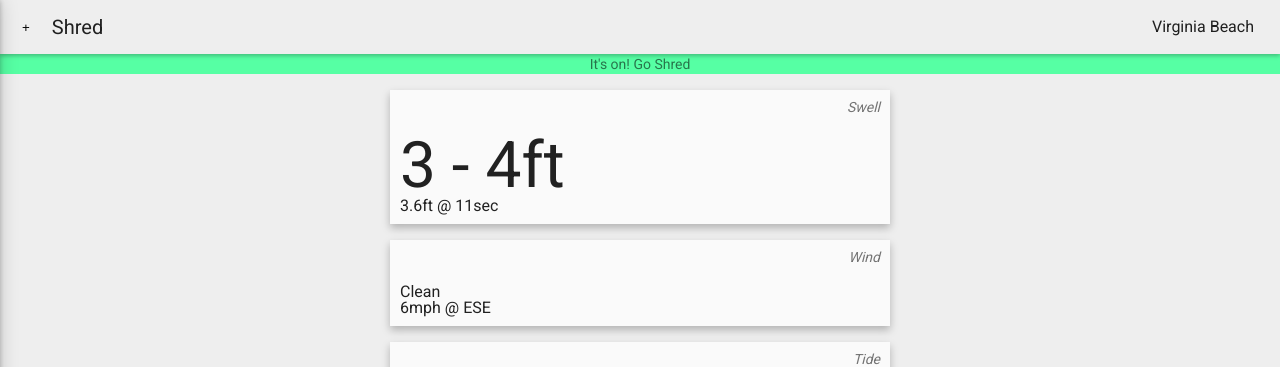
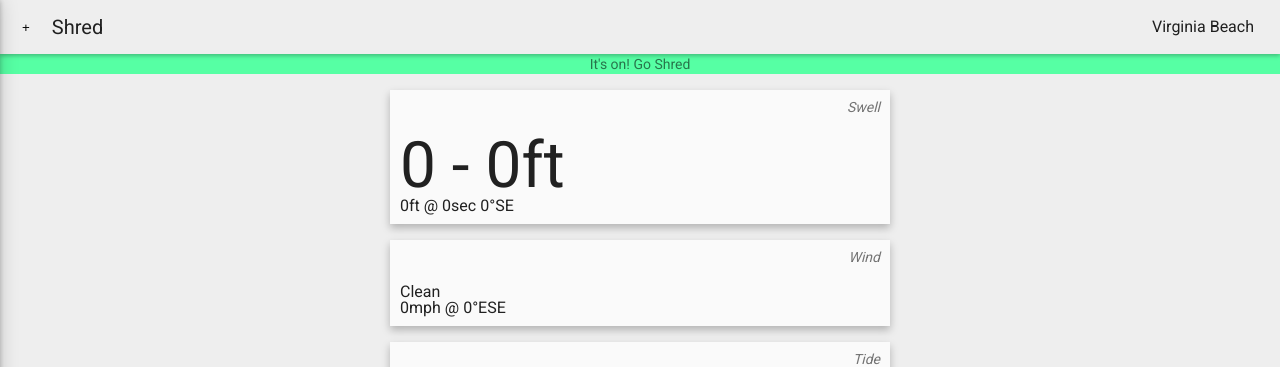
Before and after one commit to TunaSurf/ShouldIShred, a React (Create React App) app: page / in a window 1280 px wide. Shown: the top 367 px of the page. Built offline with nearby package versions, Linux system fonts and the light colour scheme; no server answers.

Commit message:
set placeholder props in cards

```diff
--- a/src/App.js
+++ b/src/App.js
@@ -71,7 +71,15 @@ class App extends Component {
           showSidebar={this.state.showSidebar}
           closeSidebar={this.handleCloseSidebar}
         />
-        <CardList />
+        <CardList
+          swellHeight={this.state.swellHeight}
+          swellDirection={this.state.swellDirection}
+          swellPeriod={this.state.swellPeriod}
+          windSpeed={this.state.windSpeed}
+          windDirection={this.state.windDirection}
+          previousTide={this.state.prevTide}
+          nextTide={this.state.nextTide}
+      />
         <p>{this.state.locationName}</p>
       </div>
     );
--- a/src/CardList.js
+++ b/src/CardList.js
@@ -10,13 +10,23 @@ class CardList extends Component {
     return (
       <div className="card-container">
         <Card cardName="Swell">
-          <Swell />
+          <Swell
+            swellHeight={this.props.swellHeight}
+            swellDirection={this.props.swellDirection}
+            swellPeriod={this.props.swellPeriod}
+          />
         </Card>
         <Card cardName="Wind">
-          <Wind />
+          <Wind
+            windSpeed={this.props.windSpeed}
+            windDirection={this.props.windDirection}
+          />
         </Card>
         <Card cardName="Tide">
-          <Tide />
+          <Tide
+            previousTide={this.props.prevTide}
+            nextTide={this.props.nextTide}
+          />
         </Card>
       </div>
     );
--- a/src/Swell.js
+++ b/src/Swell.js
@@ -3,10 +3,12 @@ import './Swell.css';
 
 class Swell extends Component {
   render() {
+    let swellLowRange = Math.floor(this.props.swellHeight);
+    let swellUpRange = Math.ceil(this.props.swellHeight);
     return (
       <div className="card-contents">
-        <span className="swell-height">3 - 4ft</span>
-        <p>3.6ft @ 11sec</p>
+        <span className="swell-height">{swellLowRange} - {swellUpRange}ft</span>
+        <p>{this.props.swellHeight}ft @ {this.props.swellPeriod}sec {this.props.swellDirection}°SE</p>
       </div>
     );
   }
--- a/src/Wind.js
+++ b/src/Wind.js
@@ -6,7 +6,7 @@ class Wind extends Component {
     return (
       <div className="card-contents">
         <p>Clean</p>
-        <p>6mph @ ESE</p>
+        <p>{this.props.windSpeed}mph @ {this.props.windDirection}°ESE</p>
       </div>
     );
   }
```
